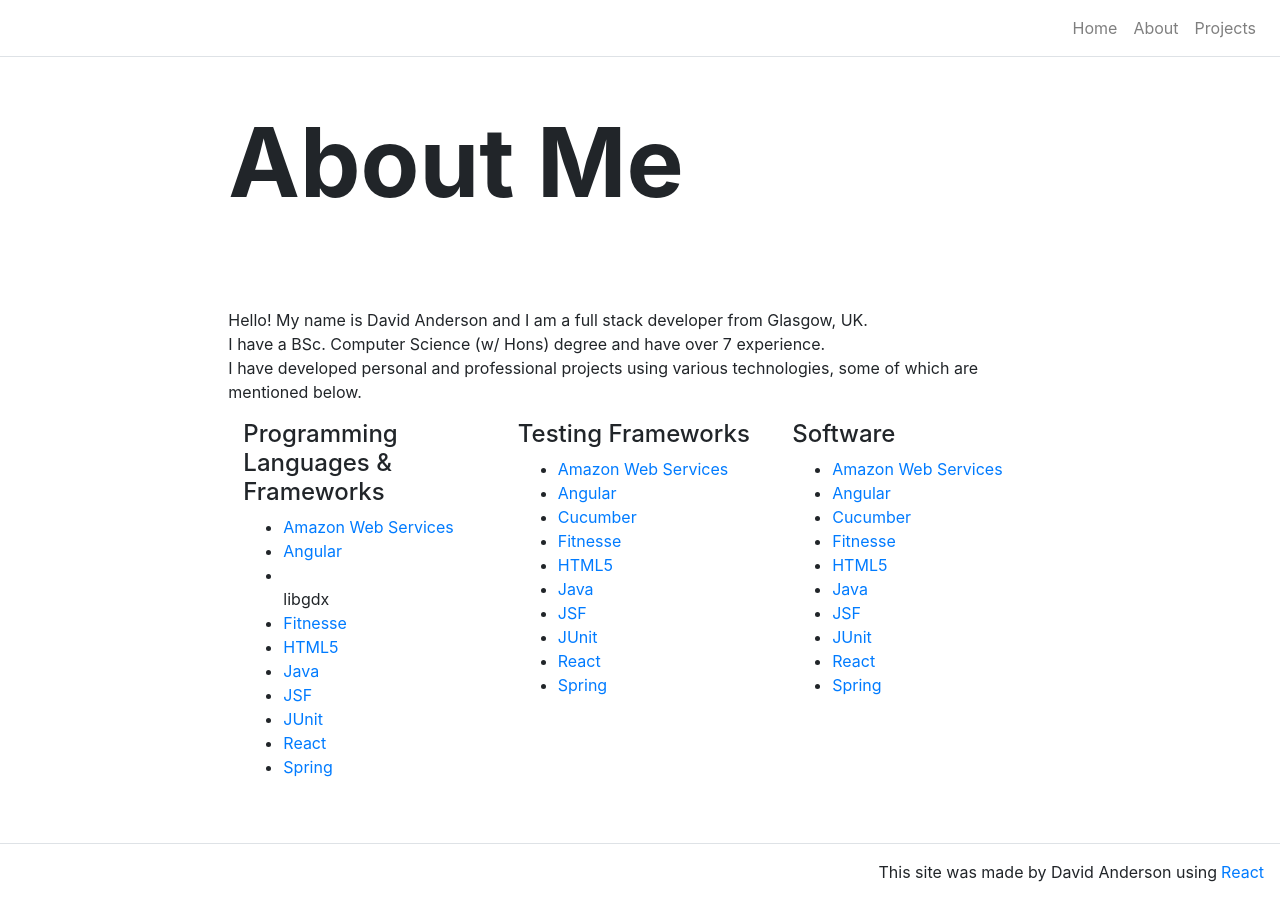
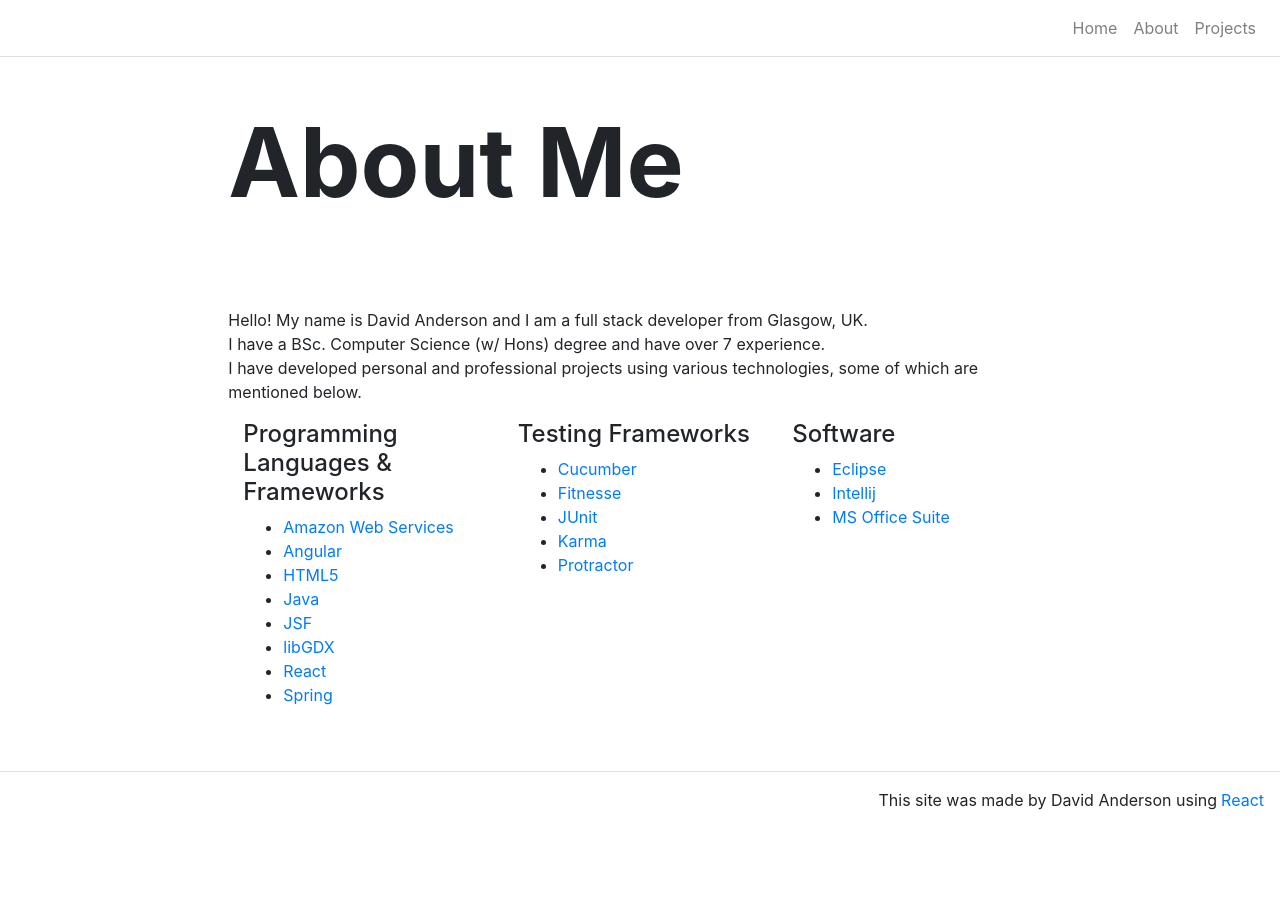
Before and after one commit to davidanderson281/portfolio-site, a React (Create React App) app: page /about in a window 1280 px wide. After the commit the page ends 828 px from the top, so only its background shows below. Built offline with nearby package versions, Linux system fonts and the light colour scheme.

Commit message:
some tidying up and compile errors

```diff
--- a/package.json
+++ b/package.json
@@ -26,7 +26,10 @@
     "extends": [
       "react-app",
       "react-app/jest"
-    ]
+    ],
+    "rules": {
+      "jsx-a11y/anchor-is-valid": 0
+    }
   },
   "browserslist": {
     "production": [
--- a/src/App.js
+++ b/src/App.js
@@ -8,7 +8,6 @@ import './App.css';
 import Footer from './components/Footer';
 import HomePage from './pages/HomePage';
 import AboutPage from './pages/AboutPage';
-import ContactPage from './pages/ContactPage';
 import ProjectsPage from './pages/ProjectsPage';
 
 class App extends React.Component {
--- a/src/components/Carousel.js
+++ b/src/components/Carousel.js
@@ -2,9 +2,7 @@ import React from 'react';
 
 import Card from '../components/Card';
 
-import devgrub from '../assets/images/devgrub.png';
 import youtube from '../assets/images/youtube.png';
-import evverest from '../assets/images/evverest.png';
 import Container from 'react-bootstrap/Container';
 import Row from 'react-bootstrap/Row';
 
@@ -15,29 +13,13 @@ class Carousel extends React.Component {
         this.state = {
             items: [
                 {
-                    id: 0,
-                    title: 'Dev Grub',
-                    subTitle: 'The cookbook for developers',
-                    imgSrc: devgrub,
-                    link: 'https://devgrub.com',
-                    selected: false
-                },
-                {
                     id: 1,
                     title: 'Garrett Love',
                     subTitle: 'YouTube channel',
                     imgSrc: youtube,
                     link: 'https://www.youtube.com/channel/UCxSITxL2JbF229OGCqieVZw',
                     selected: false
-                },
-                {
-                    id: 2,
-                    title: 'Evverest',
-                    subTitle: 'A social network for developers',
-                    imgSrc: evverest,
-                    link: 'https://github.com/garrettlove8/evverest',
-                    selected: false
-                },
+                }
             ]
         }
     }
--- a/src/components/Footer.js
+++ b/src/components/Footer.js
@@ -1,6 +1,5 @@
 import React from 'react';
 import { Col, Container, Row } from 'react-bootstrap';
-import { Link } from 'react-router-dom';
 
 function Footer() {
 
--- a/src/pages/AboutPage.js
+++ b/src/pages/AboutPage.js
@@ -16,47 +16,32 @@ function AboutPage(props) {
                         <Col>
                             <h4>Programming Languages & Frameworks</h4>
                             <ul>
-                                <li><a href="">Amazon Web Services</a></li>
-                                <li><a href="">Angular</a></li>
-                                <li><a href=""></a></li>
-                                libgdx
-                                <li><a href="">Fitnesse</a></li>
-                                <li><a href="">HTML5</a></li>
-                                <li><a href="">Java</a></li>
+                                <li><a href="https://aws.amazon.com/">Amazon Web Services</a></li>
+                                <li><a href="https://angular.io/">Angular</a></li>
+                                <li><a href="https://html.spec.whatwg.org/">HTML5</a></li>
+                                <li><a href="https://www.oracle.com/uk/java/technologies/javase-downloads.html">Java</a></li>
                                 <li><a href="https://www.oracle.com/java/technologies/javaserverfaces.html">JSF</a></li>
-                                <li><a href="https://www.oracle.com/java/technologies/javaserverfaces.html">JUnit</a></li>
-                                <li><a href="">React</a></li>
-                                <li><a href="">Spring</a></li>
+                                <li><a href="https://libgdx.com/">libGDX</a></li>
+                                <li><a href="https://reactjs.org/">React</a></li>
+                                <li><a href="https://spring.io/">Spring</a></li>
                             </ul>
                         </Col>
                         <Col>
                             <h4>Testing Frameworks</h4>
                             <ul>
-                                <li><a href="">Amazon Web Services</a></li>
-                                <li><a href="">Angular</a></li>
-                                <li><a href="">Cucumber</a></li>
-                                <li><a href="">Fitnesse</a></li>
-                                <li><a href="">HTML5</a></li>
-                                <li><a href="">Java</a></li>
-                                <li><a href="https://www.oracle.com/java/technologies/javaserverfaces.html">JSF</a></li>
-                                <li><a href="https://www.oracle.com/java/technologies/javaserverfaces.html">JUnit</a></li>
-                                <li><a href="">React</a></li>
-                                <li><a href="">Spring</a></li>
+                                <li><a href="https://cucumber.io/">Cucumber</a></li>
+                                <li><a href="http://fitnesse.org/">Fitnesse</a></li>
+                                <li><a href="https://junit.org/">JUnit</a></li>
+                                <li><a href="https://karma-runner.github.io/">Karma</a></li>
+                                <li><a href="https://protractor.angular.io/">Protractor</a></li>
                             </ul>
                         </Col>
                         <Col>
                             <h4>Software</h4>
                             <ul>
-                                <li><a href="">Amazon Web Services</a></li>
-                                <li><a href="">Angular</a></li>
-                                <li><a href="">Cucumber</a></li>
-                                <li><a href="">Fitnesse</a></li>
-                                <li><a href="">HTML5</a></li>
-                                <li><a href="">Java</a></li>
-                                <li><a href="https://www.oracle.com/java/technologies/javaserverfaces.html">JSF</a></li>
-                                <li><a href="https://www.oracle.com/java/technologies/javaserverfaces.html">JUnit</a></li>
-                                <li><a href="">React</a></li>
-                                <li><a href="">Spring</a></li>
+                                <li><a href="">Eclipse</a></li>
+                                <li><a href="">Intellij</a></li>
+                                <li><a href="">MS Office Suite</a></li>
                             </ul>
                         </Col>
                     </Row>
--- a/src/pages/ProjectsPage.js
+++ b/src/pages/ProjectsPage.js
@@ -1,7 +1,4 @@
 import React from 'react';
-
-import Form from 'react-bootstrap/Form';
-import Button from 'react-bootstrap/Button';
 
 import Hero from '../components/Hero';
 import Content from '../components/Content';
@@ -73,7 +70,7 @@ class ProjectsPage extends React.Component {
                 <Hero title={this.props.title} />
 
                 <Content>
-                    List of projects here.
+                    Below are some of my featured projects. You can find more of my most recent personal work on my <a href="https://github.com/davidanderson281">Github</a>
                 </Content>
             </div>
         );
```
